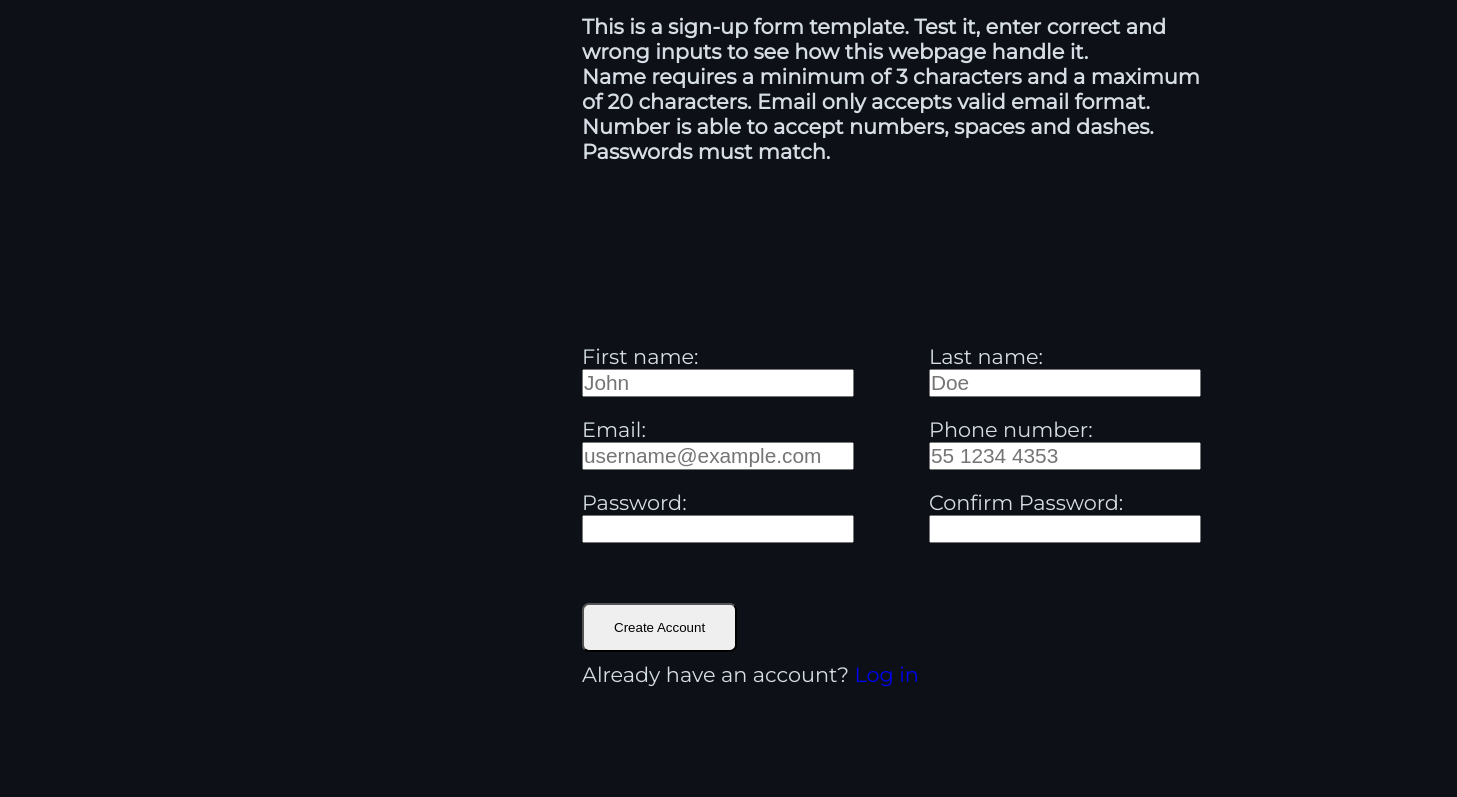
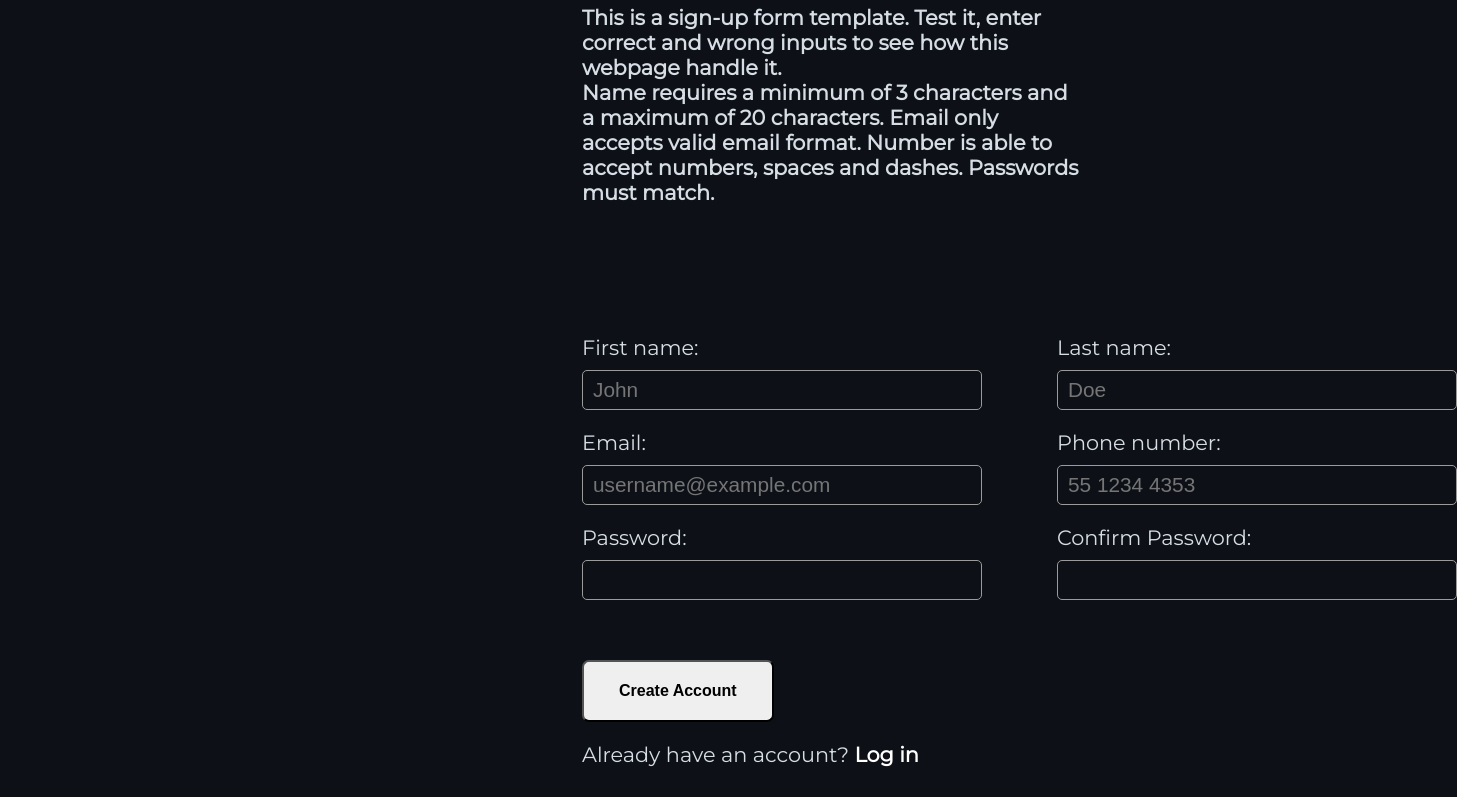
Before and after one commit to iaaron-xyz/sign-up-form, a plain HTML site: page index.html in a window 1280 px wide. Shown: the part 75-872 px from the top of the page, 1457 px wide, since content can reach past the window. Before the commit the page ends 800 px from the top, so only its background shows below. Drawn offline with Linux system fonts and the light colour scheme.

Commit message:
resize and color input forms

```diff
--- a/style.css
+++ b/style.css
@@ -2,11 +2,13 @@
 
 /* Variables */
 :root {
+    --space-divs-top: 30px;
+    --space-divs-right: 200px;
+    --space-divs-bottom: 30px;
     --space-divs-left: 70px;
-    --space-divs-top: 30px;
-    --space-divs-bottom: 30px;
     --color-bg: #0d1117;
     --color-text: #d6dde4;
+    --color-border-input: rgb(155, 155, 155);
 }
 
 /* General Styling */
@@ -16,7 +18,6 @@
     margin: 0;
     box-sizing: border-box;
 }
-
 /* Tags styling */
 body {
     background-color: var(--color-bg);
@@ -30,10 +31,20 @@ h1 {
     margin-bottom: var(--space-divs-bottom);
 }
 input {
+    background-color: var(--color-bg);
+    color: var(--color-text);
+    height: 40px;
+    width: 400px;
+    border: 1px solid var(--color-border-input);
+    border-radius: 5px;
+    margin-top: 10px;
+    padding: 10px;
     font-size: 1.3rem;
 }
 a {
     text-decoration: none;
+    color: white;
+    font-weight: 900;
 }
 
 /* Cover image styling */
@@ -53,7 +64,6 @@ form {
     padding-left: var(--space-divs-left);
 }
 .form-fields {
-    /* padding: 75px; */
     width: 500px;
     /* Make this div fill the rest of the empty space */
     flex: 1 1 auto;
@@ -68,8 +78,9 @@ form {
     display: flex;
 }
 .form-description {
+    margin-bottom: 100px;
     padding-left: var(--space-divs-left);
-    padding-right: var(--space-divs-left);
+    padding-right: var(--space-divs-right);
 }
 .form-description p {
     font-weight: 600;
@@ -80,13 +91,13 @@ form {
     display: flex;
     flex-direction: column;
 }
-.form-description {
-    margin-bottom: 150px;
-}
 .buttons {
     margin-top: 50px;
 }
 .btn-submit {
     border-radius: 7px;
-    padding: 15px 30px;
+    margin-bottom: 10px;
+    padding: 20px 35px;
+    font-weight: bold;
+    font-size: 1rem;
 }
```
